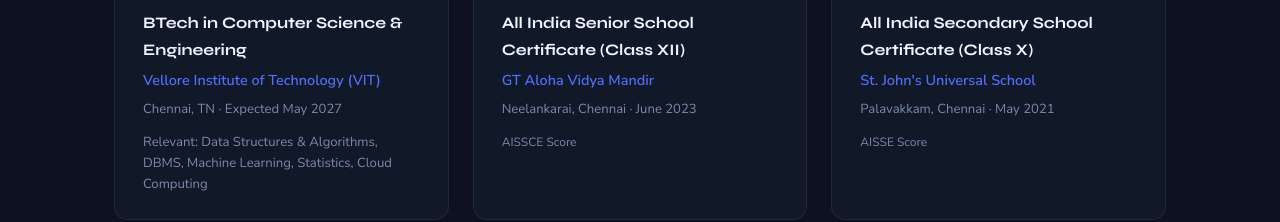
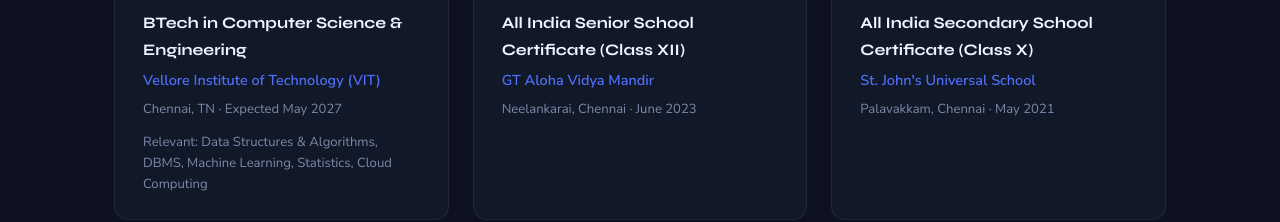
Before and after one commit to rahulrajsinghwork15072005-a11y/MY-portfolio, a plain HTML site: page index.html in a window 1280 px wide. Shown: the part 5620-5842 px from the top of the page. Drawn offline with nearby package versions, Linux system fonts and the light colour scheme.

Commit message:
Update index.html

```diff
--- a/index.html
+++ b/index.html
@@ -1228,7 +1228,7 @@
         <div class="edu__degree">All India Senior School Certificate (Class XII)</div>
         <div class="edu__school">GT Aloha Vidya Mandir</div>
         <div class="edu__meta">Neelankarai, Chennai · June 2023</div>
-        <div class="edu__score-label">AISSCE Score</div>
+
       </div>
 
       <div class="edu__card reveal reveal-delay-2">
@@ -1236,7 +1236,7 @@
         <div class="edu__degree">All India Secondary School Certificate (Class X)</div>
         <div class="edu__school">St. John's Universal School</div>
         <div class="edu__meta">Palavakkam, Chennai · May 2021</div>
-        <div class="edu__score-label">AISSE Score</div>
+
       </div>
 
     </div>
```
